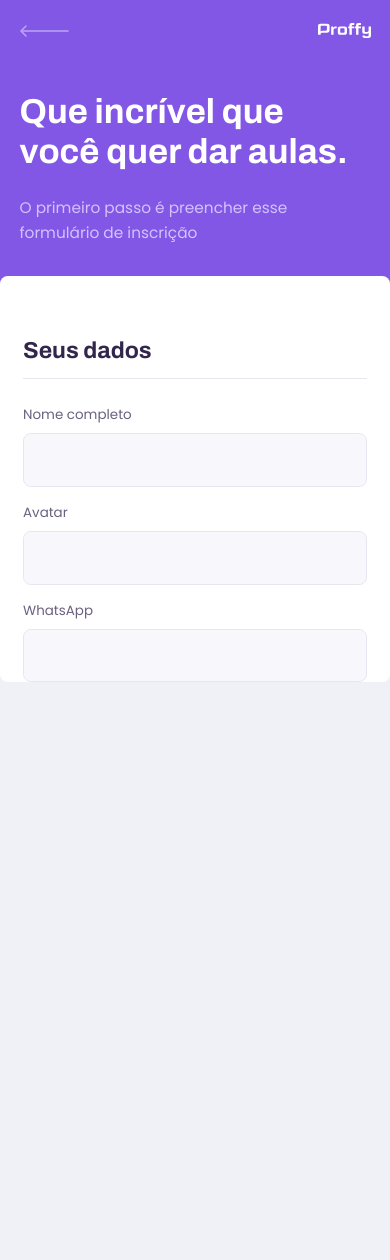
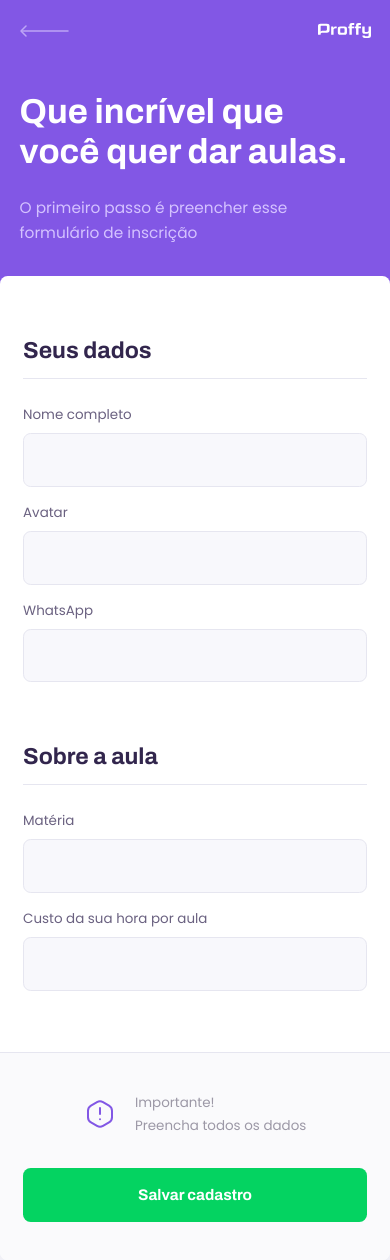
Before and after one commit to LucasCarrias/Proffy-Web, a React (Create React App) app: page /give-classes in a window 390 px wide. Before the commit the page ends 844 px from the top, so only its background shows below. Built offline with nearby package versions, Linux system fonts and the light colour scheme.

Commit message:
Adcionar fieldsets na PageTeacherForm e estilizar 'mobile'

```diff
--- a/src/pages/TeacherForm/index.tsx
+++ b/src/pages/TeacherForm/index.tsx
@@ -1,8 +1,11 @@
 import React from 'react';
 import PageHeader from '../../components/PageHeader';
+import Input from '../../components/Input';
+
+import warningIcon from '../../assets/images/icons/warning.svg'
 
 import "./styles.css";
-import Input from '../../components/Input';
+
 
 function TeacherForm(){
     return(
@@ -20,6 +23,24 @@
                     <Input name="avatar" label="Avatar" />
                     <Input name="whatsapp" label="WhatsApp" />
                 </fieldset>
+
+                <fieldset>
+                    <legend>Sobre a aula</legend>
+
+                    <Input name="subject" label="Matéria" />
+                    <Input name="cost" label="Custo da sua hora por aula" />
+                </fieldset>
+
+                <footer>
+                <p>
+                    <img src={warningIcon} alt="Aviso importante"/>
+                    Importante! <br/>
+                    Preencha todos os dados
+                </p>
+                <button type="button">
+                    Salvar cadastro
+                </button>
+            </footer>
             </main>
         </div>
     )
--- a/src/pages/TeacherForm/styles.css
+++ b/src/pages/TeacherForm/styles.css
@@ -37,3 +37,44 @@
     padding-bottom: 1.6rem;
     border-bottom: 1px solid var(--color-line-in-white);
 }
+
+#page-teacher-form main footer {
+    padding: 4rem 2.4rem;
+    background: var(--color-box-footer);
+    border-top: 1px solid var(--color-line-in-white);
+    margin-top: 6.4rem;
+}
+
+#page-teacher-form main footer p {
+    display: flex;
+    align-items: center;
+    justify-content: center;
+    font-size: 1.4rem;
+    line-height: 2.4rem;
+    color: var(--color-text-complement);
+}
+
+#page-teacher-form main footer p img {
+    margin-right: 2rem;
+}
+
+#page-teacher-form main footer button {
+    width: 100%;
+    height: 5.6rem;
+    background: var(--color-secundary);
+    color: var(--color-button-text);
+    border: 0;
+    border-radius: 0.8rem;
+    cursor: pointer;
+    font: 700 1.6rem Archivo;
+    display: flex;
+    align-items: center;
+    justify-content: center;
+    text-decoration: none;
+    transition: background-color 0.2s;
+    margin-top: 3.2rem;
+}
+
+#page-teacher-form main footer button:hover {
+    background: var(--color-secundary-dark);
+}
--- a/src/pages/TeacherList/index.tsx
+++ b/src/pages/TeacherList/index.tsx
@@ -1,11 +1,11 @@
 import React from 'react';
 
 import PageHeader from '../../components/PageHeader';
-
 import TeacherItem from '../../components/TeacherItem';
+import Input from '../../components/Input';
 
 import "./styles.css";
-import Input from '../../components/Input';
+
 
 
 
```
